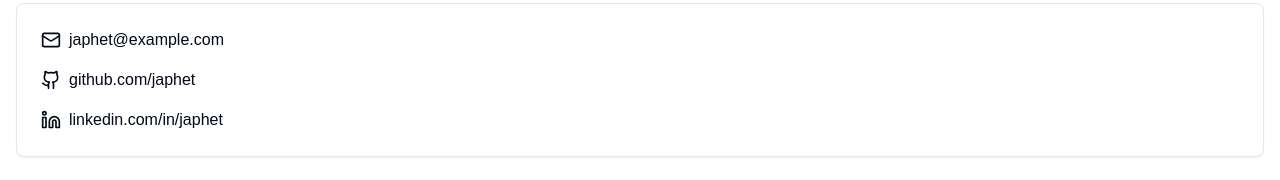
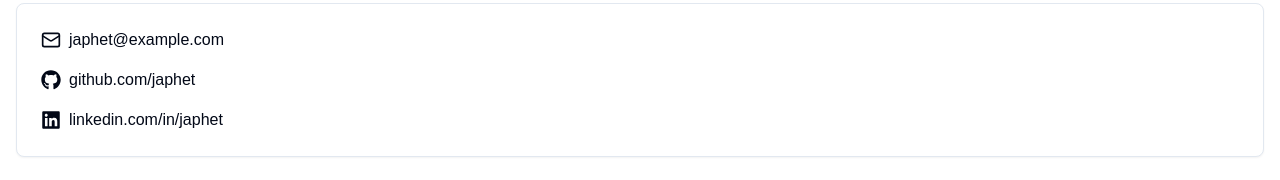
Before and after one commit to Japhet-github/developer-portfolio, a Next.js app: page / in a window 1280 px wide. Shown: the part 1998-2178 px from the top of the page. Built offline with nearby package versions, Linux system fonts and the light colour scheme.

Commit message:
Refactor social media icons in contact section and use `react-icons`

```diff
--- a/src/app/page.tsx
+++ b/src/app/page.tsx
@@ -2,12 +2,15 @@
 
 import Image from "next/image"
 import { useState, useEffect } from 'react'
-import { Moon, Sun, Menu, Mail, Github, Linkedin } from 'lucide-react'
+import { Moon, Sun, Menu, Mail } from 'lucide-react'
 import { Button } from "@/components/ui/button"
 import { Switch } from "@/components/ui/switch"
 import { Sheet, SheetContent, SheetTrigger } from "@/components/ui/sheet"
 import { Card, CardContent, CardDescription, CardHeader, CardTitle } from '@/components/ui/card'
 import { Badge } from "@/components/ui/badge"
+
+import { FaGithub, FaLinkedin } from "react-icons/fa";
+
 
 export default function Portfolio() {
 
@@ -269,11 +272,11 @@ export default function Portfolio() {
                 <a href="mailto:japhet@example.com" className="hover:text-primary">japhet@example.com</a>
               </div>
               <div className="flex items-center space-x-2">
-                <Github className="h-5 w-5" />
+                <FaGithub className="h-5 w-5" />
                 <a href="https://github.com/japhet" target="_blank" rel="noopener noreferrer" className="hover:text-primary">github.com/japhet</a>
               </div>
               <div className="flex items-center space-x-2">
-                <Linkedin className="h-5 w-5" />
+                <FaLinkedin className="h-5 w-5" />
                 <a href="https://linkedin.com/in/japhet" target="_blank" rel="noopener noreferrer" className="hover:text-primary">linkedin.com/in/japhet</a>
               </div>
             </CardContent>
```
